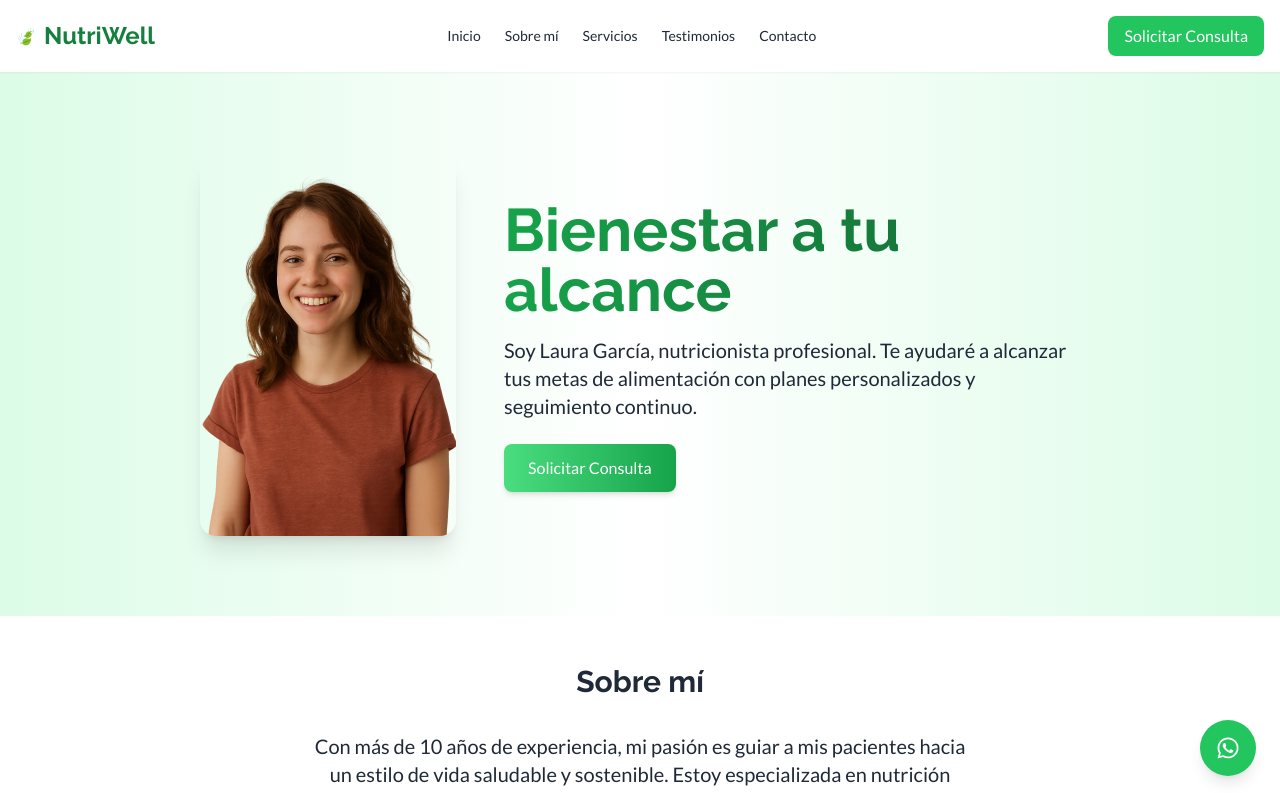
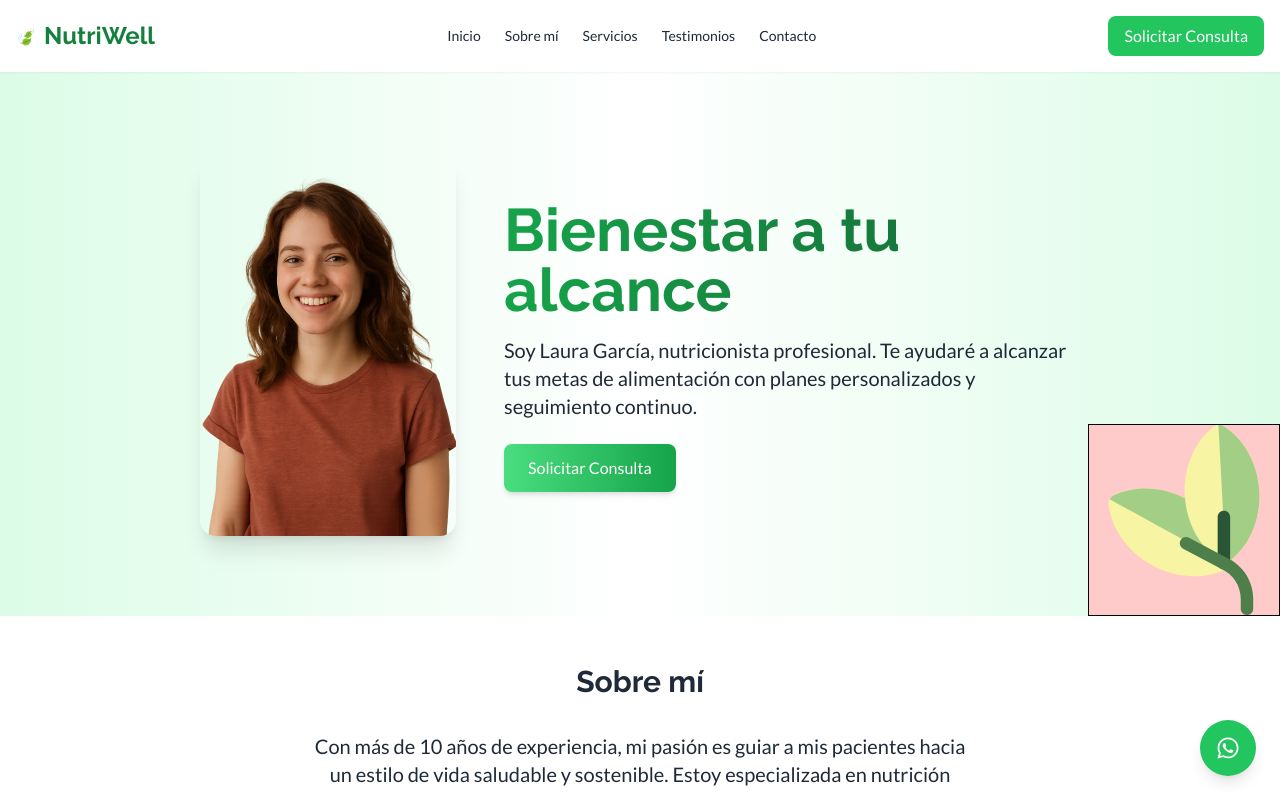
Before and after one commit to juliokof2104/nutri, a React (Vite) app: page / in a window 1280 px wide. Shown: the top 793 px of the page. Built offline with nearby package versions, Linux system fonts and the light colour scheme.

Commit message:
Update NutriWell.jsx

```diff
--- a/src/NutriWell.jsx
+++ b/src/NutriWell.jsx
@@ -79,7 +79,12 @@ export default function NutriWell() {
       {/* Hero Section */}
 
       <section id="inicio" className="relative flex flex-col md:flex-row items-start justify-center px-6 py-20 bg-gradient-to-r from-green-100 via-white to-green-100">
-        <img src={hoja} alt="decoración hoja" className="absolute bottom-0 right-0 w-32 md:w-48 opacity-30 pointer-events-none -z-10" />
+    <img
+  src={hoja}
+  alt="decoración hoja"
+  className="absolute bottom-0 right-0 w-32 md:w-48 bg-red-200 border border-black z-50"
+/>
+
 
           <div className="flex flex-col md:flex-row gap-12">
           <div className="relative w-64 h-96 mx-auto md:mx-0 rounded-2xl overflow-hidden shadow-xl">
```
